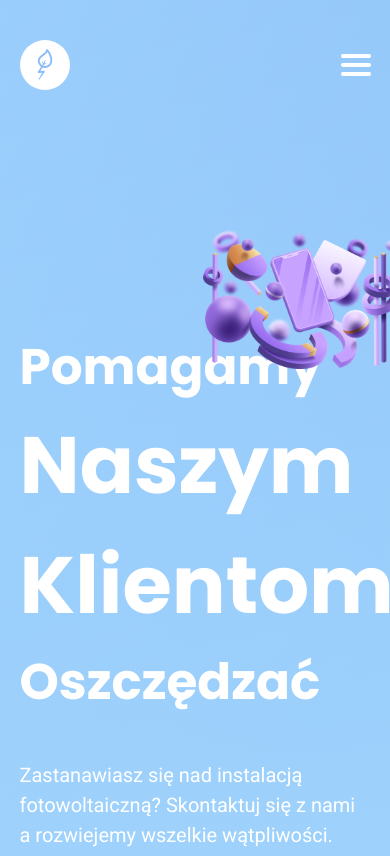
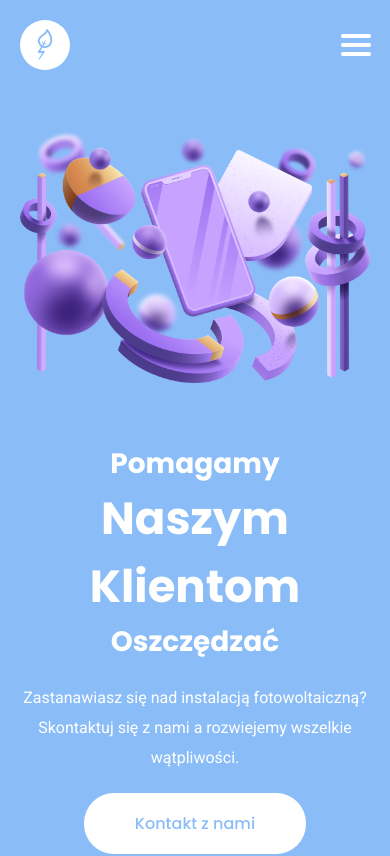
Before and after one commit to konneki/ReneTechOZE, a React (Create React App) app: page / in a window 390 px wide. Shown: the top 856 px of the page. Built offline with nearby package versions, Linux system fonts and the light colour scheme.

Commit message:
add responsive heading

```diff
--- a/src/components/Header.js
+++ b/src/components/Header.js
@@ -19,8 +19,8 @@ const Header = () => {
             <a href='/'>Kontakt z nami</a>
           </div>
         </div>
+        <img className='heading-picture' src={template} alt='template' />
       </header>
-      <img className='heading-picture' src={template} alt='template' />
       <div className='circle1'></div>
       <div className='circle2'></div>
     </div>
--- a/src/styles/Carousel.css
+++ b/src/styles/Carousel.css
@@ -16,7 +16,7 @@
 }
 .carousel-heading {
   text-transform: capitalize;
-  margin-bottom: 60px;
+  margin: 0 0 60px 0;
 }
 .flickity-button {
   background-color: var(--highlight-color);
--- a/src/styles/Header.css
+++ b/src/styles/Header.css
@@ -20,7 +20,7 @@
     var(--highlight-color),
     rgba(163, 215, 253, 0) 90%
   );
-  z-index: -1;
+  z-index: -3;
 }
 .hero-container::after {
   content: '';
@@ -36,7 +36,7 @@
     var(--highlight-color),
     rgba(163, 215, 253, 0) 60%
   );
-  z-index: -1;
+  z-index: -2;
 }
 .hero {
   width: 90vw;
@@ -48,8 +48,7 @@
   text-transform: capitalize;
   display: flex;
   flex-direction: column;
-  margin: 0;
-  margin-bottom: 40px;
+  margin: 0 0 40px 0;
 }
 .heading-special {
   font-size: 8rem;
@@ -60,12 +59,13 @@
   height: auto;
   right: -2%;
   top: -12%;
+  margin: 0;
+  z-index: -1;
 }
 .subheading {
   max-width: 520px;
   font-size: 2rem;
-  margin: 0;
-  margin-bottom: 40px;
+  margin: 0 0 40px 0;
   line-height: 30px;
 }
 .button-fill {
@@ -80,3 +80,42 @@
   font-family: 'Poppins', sans-serif;
   font-weight: 500;
 }
+
+@media screen and (max-width: 1000px) {
+  .hero {
+    display: flex;
+    flex-direction: column;
+    align-items: center;
+  }
+  .heading-container {
+    max-width: 100%;
+    text-align: center;
+  }
+  .heading {
+    font-size: 2.8rem;
+    margin: 0 0 20px 0;
+  }
+  .heading-special {
+    font-size: 4.5rem;
+  }
+  .hero-container::before {
+    content: none;
+  }
+  .hero-container::after {
+    content: none;
+  }
+  .heading-picture {
+    order: -1;
+    position: static;
+    max-width: 100%;
+    height: auto;
+    right: 0;
+    top: 0;
+    margin: 0 0 60px 0;
+  }
+  .subheading {
+    max-width: 100%;
+    font-size: 1.6rem;
+    margin: 0 0 20px 0;
+  }
+}
--- a/src/styles/Navbar.css
+++ b/src/styles/Navbar.css
@@ -44,6 +44,9 @@
 }
 
 @media screen and (max-width: 1000px) {
+  .navbar {
+    margin: 20px auto 60px auto;
+  }
   .navbar-list {
     display: none;
   }
```
Also changed, not shown: 1 other file (tests, documents, lock files or other folders).
